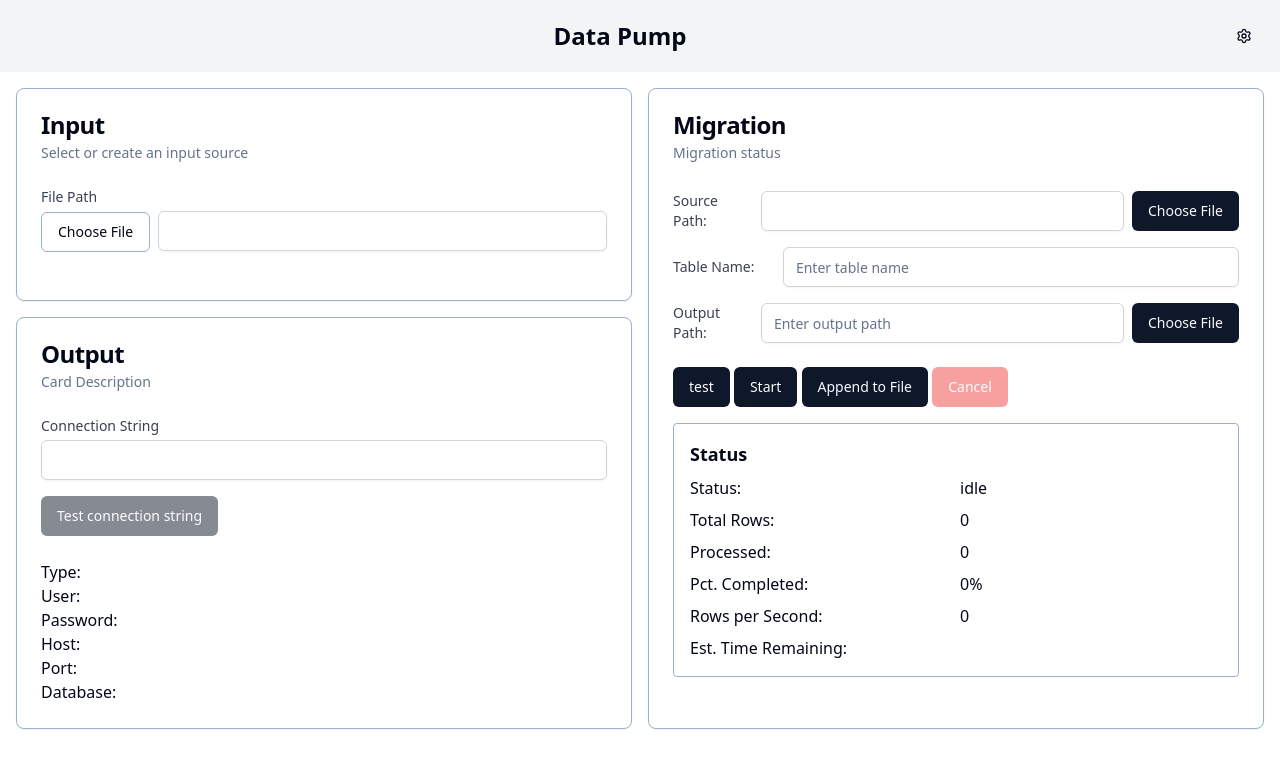
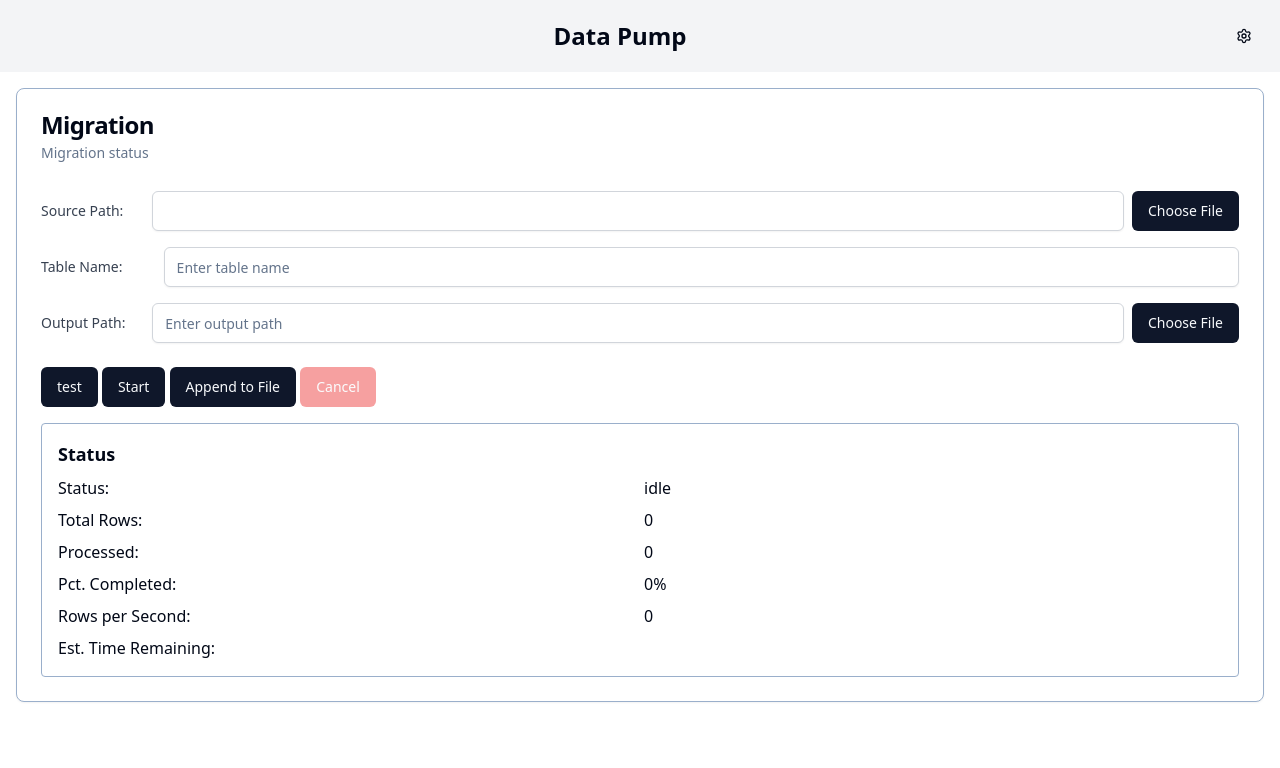
Before and after one commit to burggraf/datapump, a SvelteKit app: page / in a window 1280 px wide. Shown: the top 768 px of the page. Built offline with nearby package versions, Linux system fonts and the light colour scheme.

Commit message:
new simpler layout

```diff
--- a/src/routes/+page.svelte
+++ b/src/routes/+page.svelte
@@ -87,8 +87,10 @@
 </script>
 
 <Header />
+<!--<div class="flex gap-4 p-4">-->
 
-<div class="flex gap-4 p-4">
+<div class="p-4">
+	<!--
 	<div style="width: 50%;">
 		<InputSourceCard bind:sourcePath bind:schema bind:fileError bind:selectedSource />
 		<OutputSourceCard
@@ -99,9 +101,10 @@
 			ocsHost={ocsHost()}
 			ocsPort={ocsPort()}
 			ocsDatabase={ocsDatabase()}
-		/>
 	</div>
 	<div style="width: 50%;">
-		<MigrationCard {selectedSource} {outputConnectionString} />
-	</div>
+			/>-->
+
+	<MigrationCard {selectedSource} {outputConnectionString} />
+	<!--</div>-->
 </div>
```
